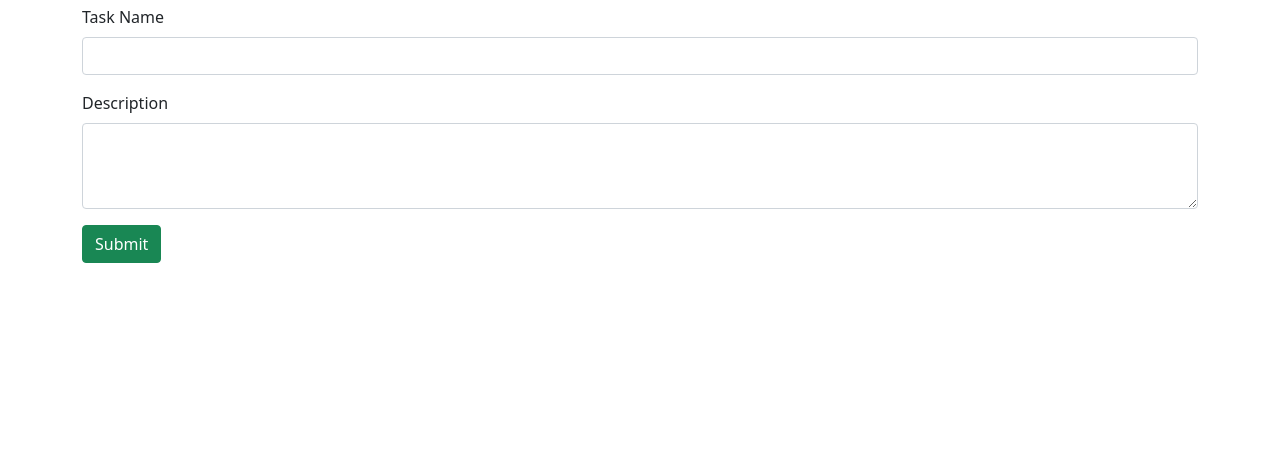
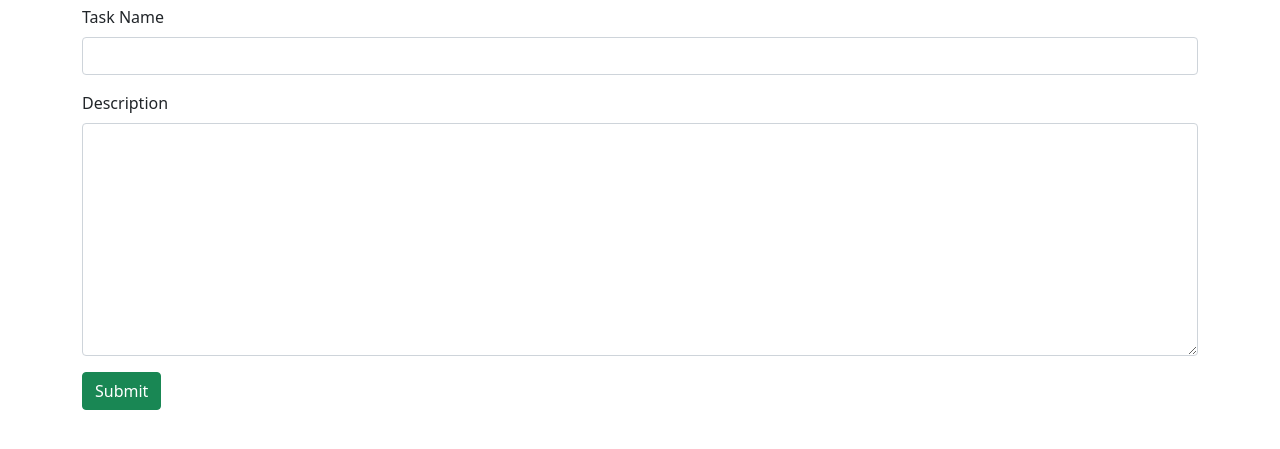
Before and after one commit to adarshsivan/DjangoTodo, a Django app: page / in a window 1280 px wide. Shown: the part 197-646 px from the top of the page. Run offline with Django 4.2, Linux system fonts and the light colour scheme.

Commit message:
Updated home.html

```diff
--- a/templates/home.html
+++ b/templates/home.html
@@ -21,7 +21,7 @@
         </div>
         <div class="mb-3">
             <label for="exampleFormControlTextarea1" class="form-label">Description</label>
-            <textarea class="form-control" id="exampleFormControlTextarea1" rows="3" name="description"></textarea>
+            <textarea class="form-control" id="exampleFormControlTextarea1" rows="3" name="description" spellcheck="false" style="height: 233px;"></textarea>
         </div>
         <button type="submit" class="btn btn-success">Submit</button>
     </form>
```
